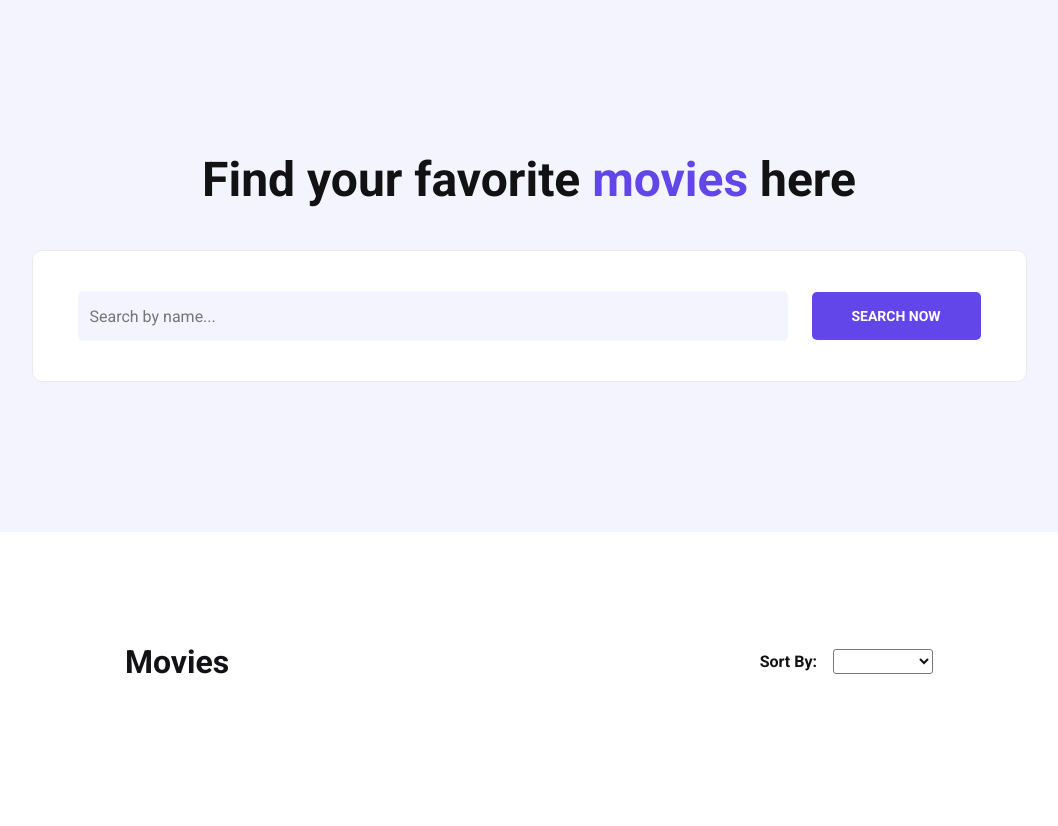
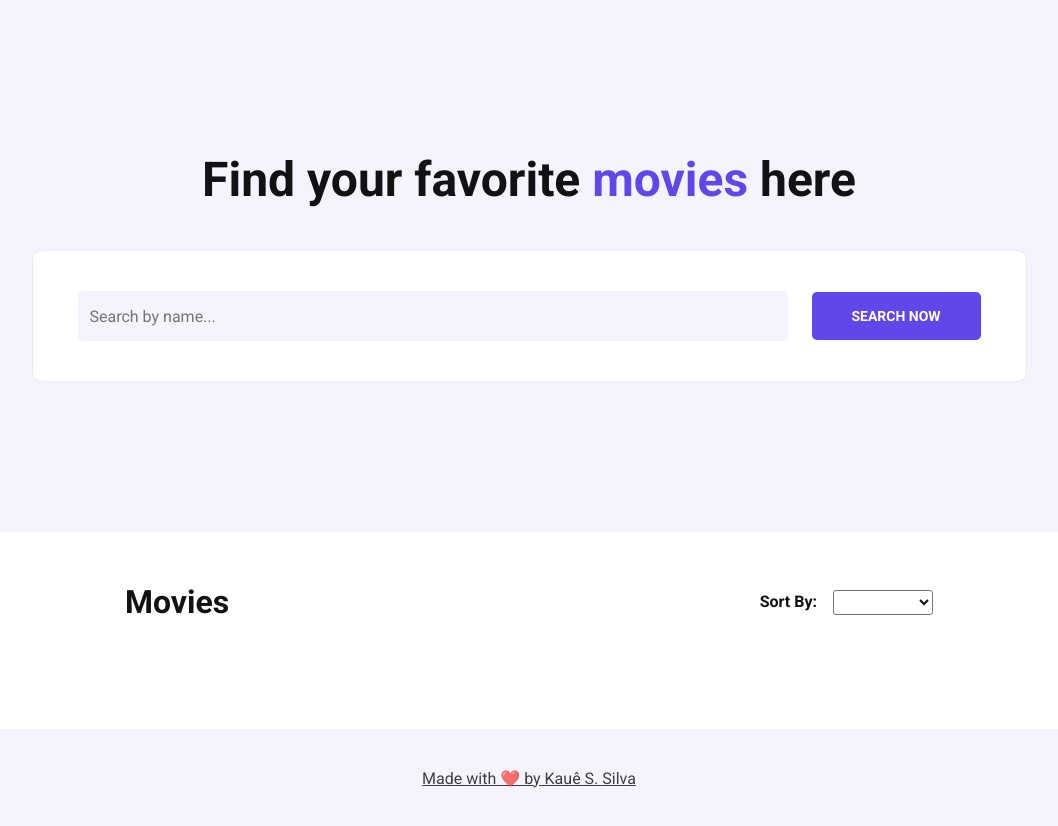
Before and after one commit to KauesSilva/movie-searcher, a React (Vite) app: page / in a window 1280 px wide. Shown: the top 826 px of the page, without its empty margins (111-1169 px from the left). Before the commit the page ends 800 px from the top, so only its background shows below. Built offline with nearby package versions, Linux system fonts and the light colour scheme.

Commit message:
Footer added

```diff
--- /dev/null
+++ b/src/components/Footer/Footer.styled.ts
@@ -0,0 +1,21 @@
+import styled from "styled-components";
+import typography from "../../styles/typography";
+
+export const FooterWrapper = styled.footer`
+    width: 100%;
+    height: 100px;
+    display: flex;
+    flex-direction: column;
+    justify-content: center;
+    align-items: center;
+    background-color: ${(props) => props.theme.bgSecondary};
+
+`;
+
+export const FooterText = styled.a`
+    font-weight: ${typography.fontWeight.regular};
+    font-size: ${typography.fontSize.md};
+    font-family: ${typography.fontFamily.Roboto};
+    color: ${(props) => props.theme.text};
+    cursor: pointer;
+`;
--- /dev/null
+++ b/src/components/Footer/index.tsx
@@ -0,0 +1,11 @@
+import { FooterText, FooterWrapper } from "./Footer.styled";
+
+function Footer(): React.ReactElement {
+    return (
+        <FooterWrapper>
+            <FooterText href="https://github.com/KauesSilva" target="_blank">Made with ❤️ by Kauê S. Silva</FooterText>
+        </FooterWrapper>
+    );
+}
+
+export default Footer;
--- a/src/components/Main/Main.style.ts
+++ b/src/components/Main/Main.style.ts
@@ -7,7 +7,7 @@ export const MainWrapper = styled.main`
     justify-content: center;
     align-items: center;
     width: 100%;
-    min-height: calc(100vh - 532px - 3rem);
+    min-height: calc(100vh - 632px - 6rem);
     background-color: ${(props) => props.theme.bgPrimary};
 `;
 
--- a/src/components/Main/MovieList/MovieCard/MovieCard.style.ts
+++ b/src/components/Main/MovieList/MovieCard/MovieCard.style.ts
@@ -2,6 +2,7 @@ import styled from "styled-components";
 import breakpoints from "../../../../styles/breackpoints";
 import typography from "../../../../styles/typography";
 import { CiStar } from "react-icons/ci";
+import { lightTheme } from "../../../../styles/theme";
 
 export const MovieCardWrapper = styled.div`
     display: flex;
@@ -33,7 +34,6 @@ export const MovieCardImage = styled.div<{ poster: string }>`
     background-repeat: no-repeat;
     background-position: center;
 `;
-
 
 export const MovieCardBody = styled.main`
     display: flex;
@@ -67,8 +67,13 @@ export const MovieCardDescription = styled.p`
 export const MovieCardFooter = styled.footer`
     display: flex;
     align-items: center;
+    justify-content: space-between;
     padding: 1rem;
-    gap: 0.5rem;
+`;
+
+export const MovieCardRating = styled.div`
+    display: flex;
+    gap: 0.5rem
 `;
 
 export const MovieCardStars = styled.footer`
@@ -82,3 +87,23 @@ export const MovieCardStars = styled.footer`
 export const MovieCardStarIcon = styled(CiStar)`
     color: ${(props) => props.theme.text};
 `;
+
+export const MovieCardButton = styled.button`
+    width: 110px;
+    height: 40px;
+    background-color: ${(props) => props.theme.primary};;
+    padding: 0.75 2rem;
+    border: none;
+    border-radius: 5px;
+    font-weight: ${typography.fontWeight.bold};
+    font-size: ${typography.fontSize.sm};
+    font-family: ${typography.fontFamily.Roboto};
+    color: ${lightTheme.bgPrimary}; //fix it later//
+    cursor: pointer;
+    line-height: 1.5rem;
+    transition: all ease-in-out 0.3s;
+
+    :hover {
+        background-color: ${(props) => props.theme.hover.primary};
+    }
+`;
--- a/src/components/Main/MovieList/MovieCard/index.tsx
+++ b/src/components/Main/MovieList/MovieCard/index.tsx
@@ -7,8 +7,11 @@ import {
     MovieCardStarIcon,
     MovieCardTitle,
     MovieCardWrapper,
+    MovieCardRating,
+    MovieCardButton,
 } from "./MovieCard.style";
 import IMovie from "../../../../types/Movie";
+import { TbArrowNarrowRight } from "react-icons/tb";
 
 interface MovieCardProps {
     movie: IMovie;
@@ -19,14 +22,19 @@ function MovieCard({ movie }: MovieCardProps): React.ReactElement {
         <MovieCardWrapper>
             <MovieCardImage poster={movie.Poster}></MovieCardImage>
             <MovieCardBody>
-            <MovieCardTitle>{movie.Title} ({new Date(movie.Year).getFullYear()})</MovieCardTitle>
+                <MovieCardTitle>
+                    {movie.Title} ({new Date(movie.Year).getFullYear()})
+                </MovieCardTitle>
                 <MovieCardDescription>{movie.Overview}</MovieCardDescription>
             </MovieCardBody>
             <MovieCardFooter>
-                <MovieCardStarIcon size={"1.5rem"}></MovieCardStarIcon>
-                <MovieCardStars>{`${parseFloat(movie.Rating).toFixed(
-                    1
-                )}/10`}</MovieCardStars>
+                <MovieCardRating>
+                    <MovieCardStarIcon size={"1.5rem"}></MovieCardStarIcon>
+                    <MovieCardStars>{`${parseFloat(movie.Rating).toFixed(
+                        1
+                    )}/10`}</MovieCardStars>
+                </MovieCardRating>
+                <MovieCardButton>Read More</MovieCardButton>
             </MovieCardFooter>
         </MovieCardWrapper>
     );
--- a/src/pages/App.tsx
+++ b/src/pages/App.tsx
@@ -8,6 +8,7 @@ import IMovie from "../types/Movie";
 import { AppWrapper } from "./App.styled";
 import { ThemeProvider } from "styled-components";
 import { lightTheme, darkTheme } from "../styles/theme";
+import Footer from "../components/Footer";
 
 const getSystemTheme = (): "light" | "dark" => {
     const userPrefersDark =
@@ -70,6 +71,7 @@ function App(): React.ReactElement {
                         orderBy={orderBy}
                     />
                 </Main>
+                <Footer/>
             </AppWrapper>
         </ThemeProvider>
     );
```
